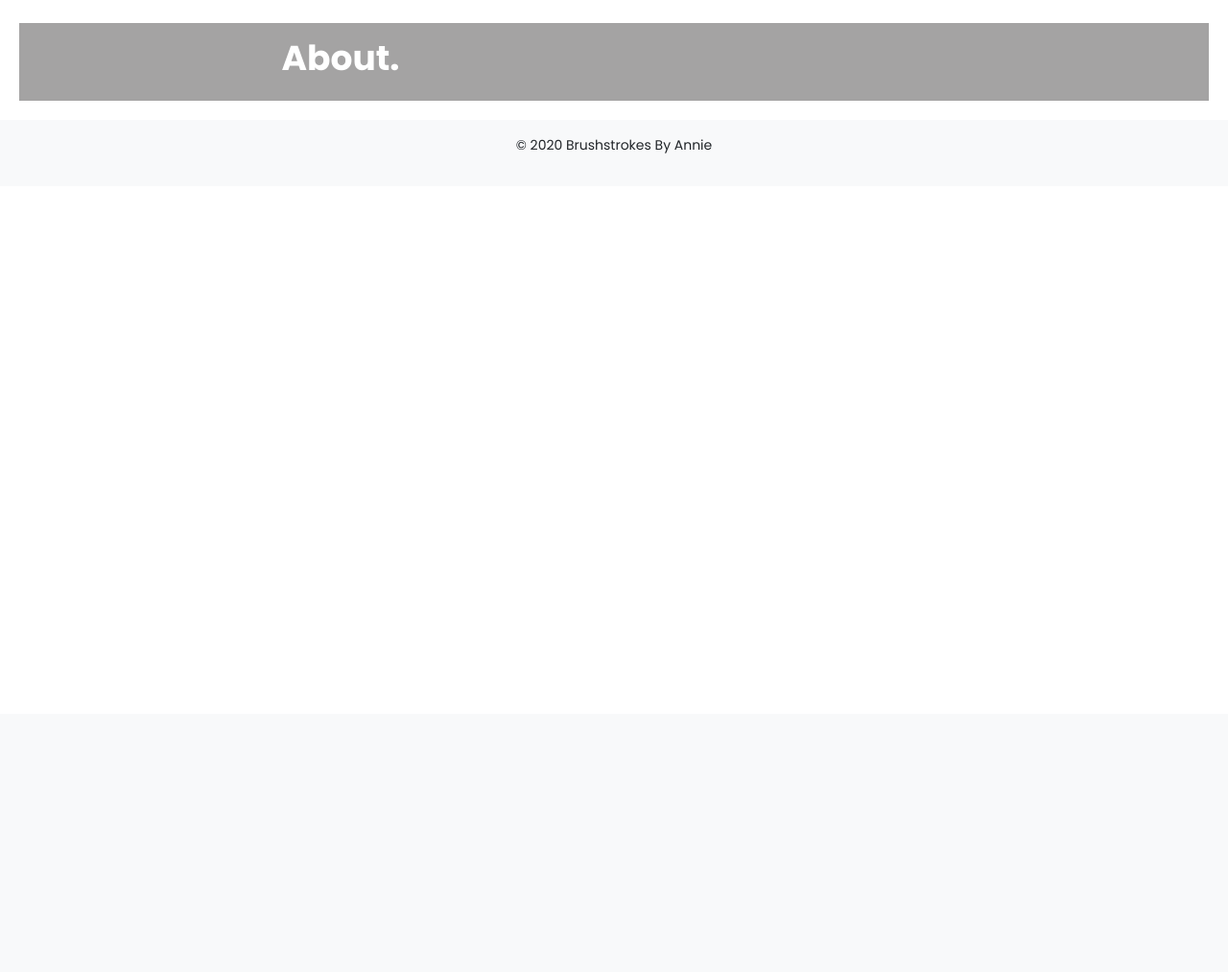
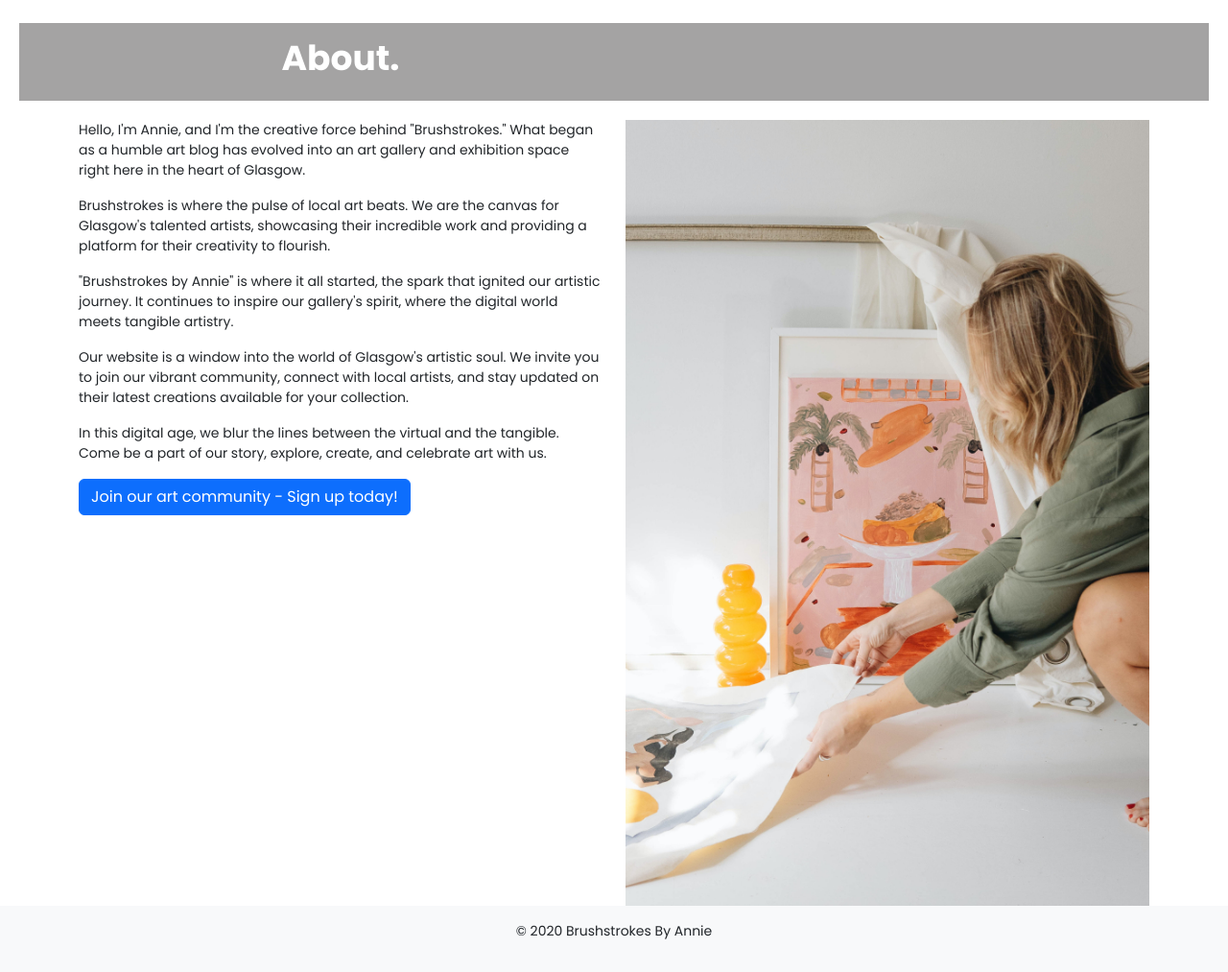
Before and after one commit to annieross10/Brushstrokes, a Django app: template templates/about.html in a window 1280 px wide. Shown: the part 56-1069 px from the top of the page at 96% size. Before the commit the page ends 216 px from the top, so only its background shows below. Run offline with Django 3.2, Linux system fonts and the light colour scheme; the template is opened without the code that fills it: most values are stand-ins (such as "Sample title", 1, 10 or a date in 2020); some libraries are stand-ins or nearby versions.

Commit message:
add about page and image

```diff
--- a/templates/about.html
+++ b/templates/about.html
@@ -1,5 +1,5 @@
 {% extends "base.html" %}
-
+{% load static %}
 {% block content %}
 <section class="artwork-summary mt-4">
     <div class="container">
@@ -10,5 +10,26 @@
         </div>
     </div>
 </section>
+<section>
+    <div class="container">
+        <div class="row">
+            <div class="col-md-6" id="about-me">
+                <p>Hello, I'm Annie, and I'm the creative force behind "Brushstrokes." What began as a humble art blog has evolved into an art gallery and exhibition space right here in the heart of Glasgow.</p>
 
+                <p>Brushstrokes is where the pulse of local art beats. We are the canvas for Glasgow's talented artists, showcasing their incredible work and providing a platform for their creativity to flourish.</p>
+
+                <p>"Brushstrokes by Annie" is where it all started, the spark that ignited our artistic journey. It continues to inspire our gallery's spirit, where the digital world meets tangible artistry.</p>
+
+                <p>Our website is a window into the world of Glasgow's artistic soul. We invite you to join our vibrant community, connect with local artists, and stay updated on their latest creations available for your collection.</p>
+
+                <p>In this digital age, we blur the lines between the virtual and the tangible. Come be a part of our story, explore, create, and celebrate art with us.</p>
+
+                <p id="join-community-button"><a href="#" class="btn btn-primary">Join our art community - Sign up today!</a></p>
+            </div>
+            <div class="col-md-6">
+                <img src="{% static 'about-image.jpg' %}" alt="Annie's Image" class="img-fluid">
+            </div>
+        </div>
+    </div>
+</section>
 {% endblock %}
```
Also changed, not shown: static/about-image.jpg (added).
